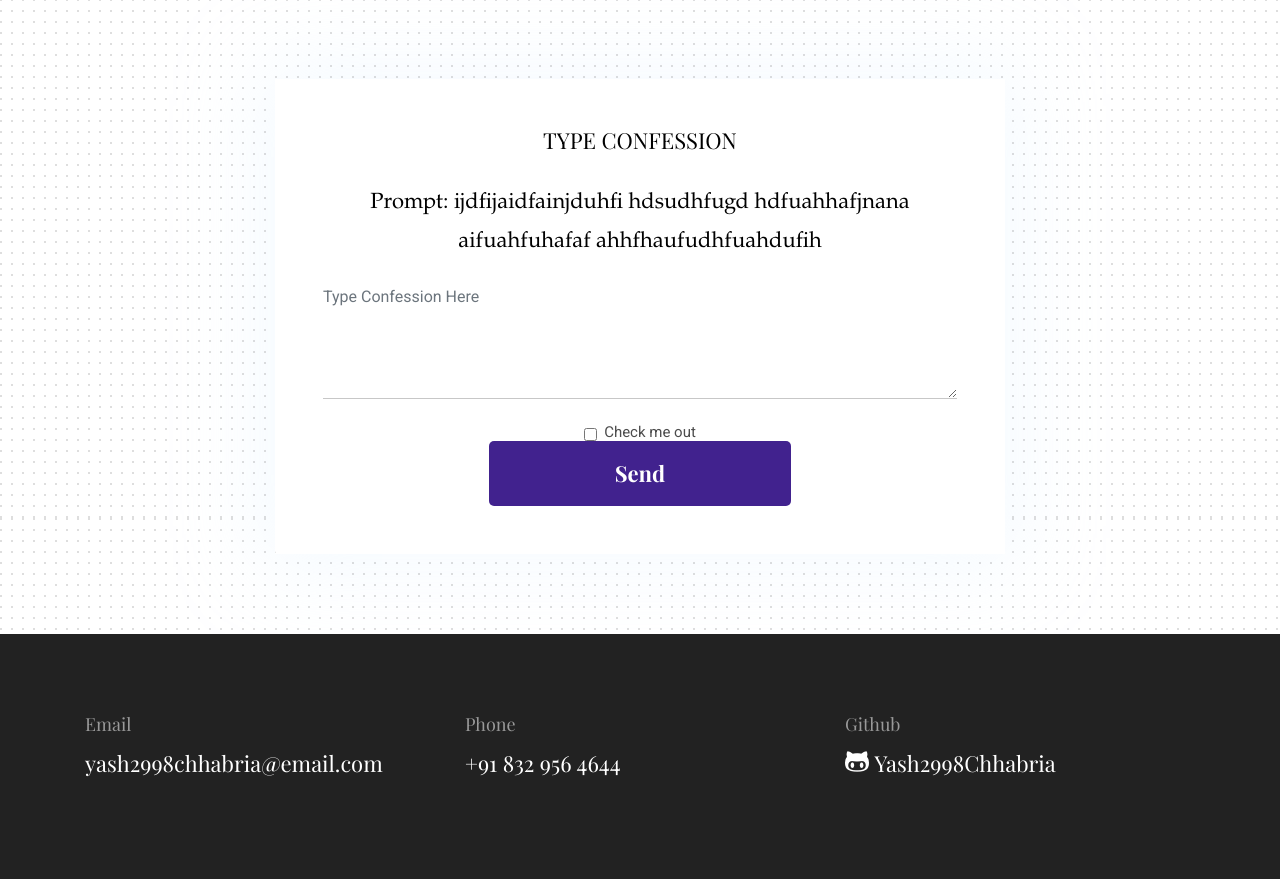
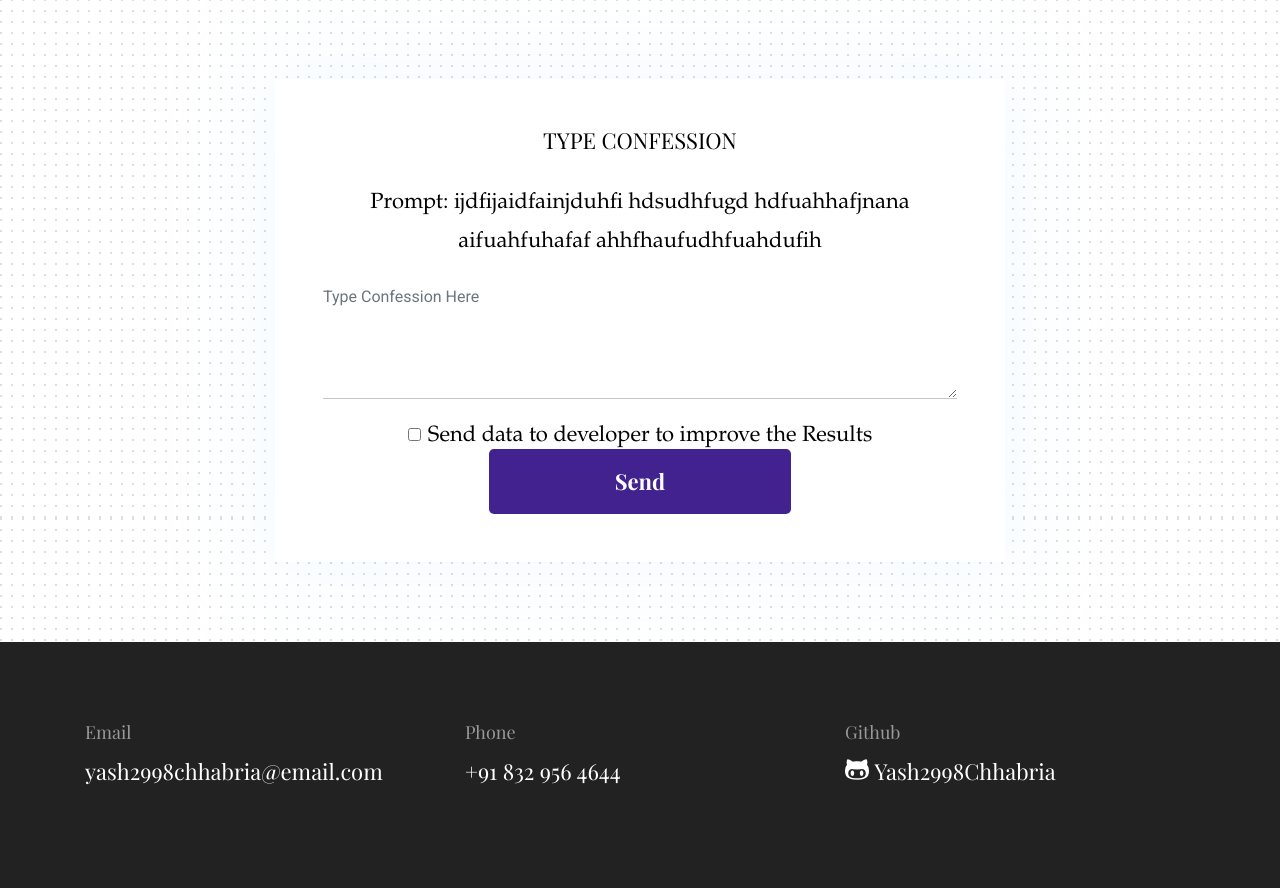
Before and after one commit to yash2998chhabria/Django-RNN, a Django app: page / in a window 1280 px wide; the page is wider, and only the part inside the window is pictured. Shown: the part 1196-2084 px from the top of that part. Run offline with Django 3.2, Linux system fonts and the light colour scheme; some libraries are stand-ins or nearby versions.

Commit message:
Update home.html

```diff
--- a/Templates/home.html
+++ b/Templates/home.html
@@ -85,9 +85,10 @@
                 placeholder="Type Confession Here"></textarea>
                 <div class="form-check">
                   <input type="checkbox" name="checkbox" class="form-check-input" id="exampleCheck1">
-                  <label class="form-check-label" for="exampleCheck1">Check me out</label>
+                  <label class="form-check-label paragraph-lg text-dark" style="font-family: Garamond, serif;" for="exampleCheck1">Send data to developer to improve the Results </label>
                 </div>
             </div>
+            <br>
             <div class="col-lg-6 col-10 mx-auto">
               <button type="submit" form="send_ui_data" class="btn btn-primary w-100">send</button>
             </div>
```
